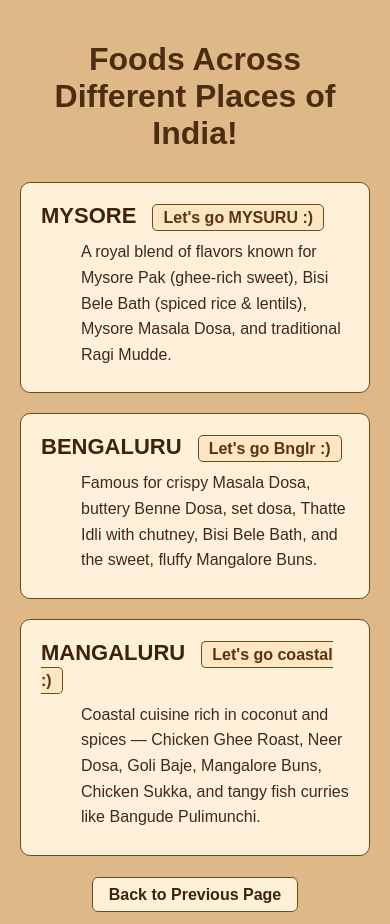
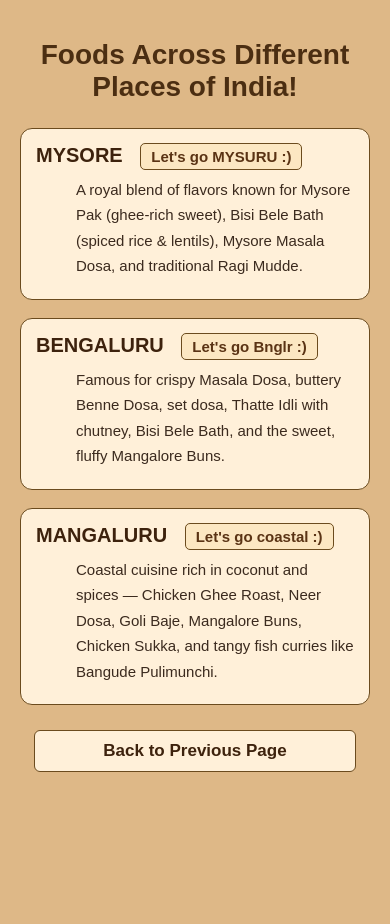
Before and after one commit to beingvinie/Explore-India, a plain HTML site: page food.html in a window 390 px wide. After the commit the page ends 844 px from the top, so only its background shows below. Drawn offline with Linux system fonts and the light colour scheme.

Commit message:
Refactor CSS styles and add mobile optimization
Adjusted styles for various elements including margins, font sizes, and added mobile optimization.

```diff
--- a/food.html
+++ b/food.html
@@ -12,32 +12,35 @@
             font-family: Arial, sans-serif;
             margin: 0;
             padding: 20px;
+            text-align: center;
         }
 
         h1 {
-            text-align: center;
             color: #4b2e12;
-            margin-bottom: 30px;
+            margin-bottom: 25px;
+            font-size: 28px;
         }
 
         dl {
             max-width: 800px;
-            margin: 20px auto;
+            margin: 18px auto;
             padding: 20px;
             background: #fff0d9;
-            border-radius: 10px;
+            border-radius: 12px;
             border: 1px solid #6b4b1e;
+            text-align: left;
         }
 
         dt {
             font-size: 22px;
             font-weight: bold;
             color: #3d220d;
+            margin-bottom: 8px;
         }
 
         dt a {
-            margin-left: 10px;
-            font-size: 16px;
+            margin-left: 12px;
+            font-size: 15px;
             text-decoration: none;
             color: #5a3314;
             background: #fce7c2;
@@ -54,28 +57,50 @@
         dd {
             margin-top: 10px;
             margin-bottom: 5px;
-            line-height: 1.6;
+            line-height: 1.7;
+            font-size: 17px;
             color: #3b2a1e;
         }
 
         .back-btn {
             text-align: center;
-            margin-top: 30px;
+            margin-top: 25px;
         }
 
         .back-btn a {
             text-decoration: none;
             font-weight: bold;
             color: #3d220d;
-            padding: 8px 16px;
+            padding: 10px 20px;
             background: #fff0d9;
             border-radius: 6px;
             border: 1px solid #6b4b1e;
+            font-size: 17px;
             transition: 0.3s;
         }
 
         .back-btn a:hover {
             background: #e4c29f;
+        }
+
+        /* Mobile Optimization */
+        @media (max-width: 600px) {
+            dl {
+                padding: 15px;
+            }
+
+            dt {
+                font-size: 20px;
+            }
+
+            dd {
+                font-size: 15px;
+            }
+
+            .back-btn a {
+                width: 80%;
+                display: inline-block;
+            }
         }
     </style>
 </head>
```
